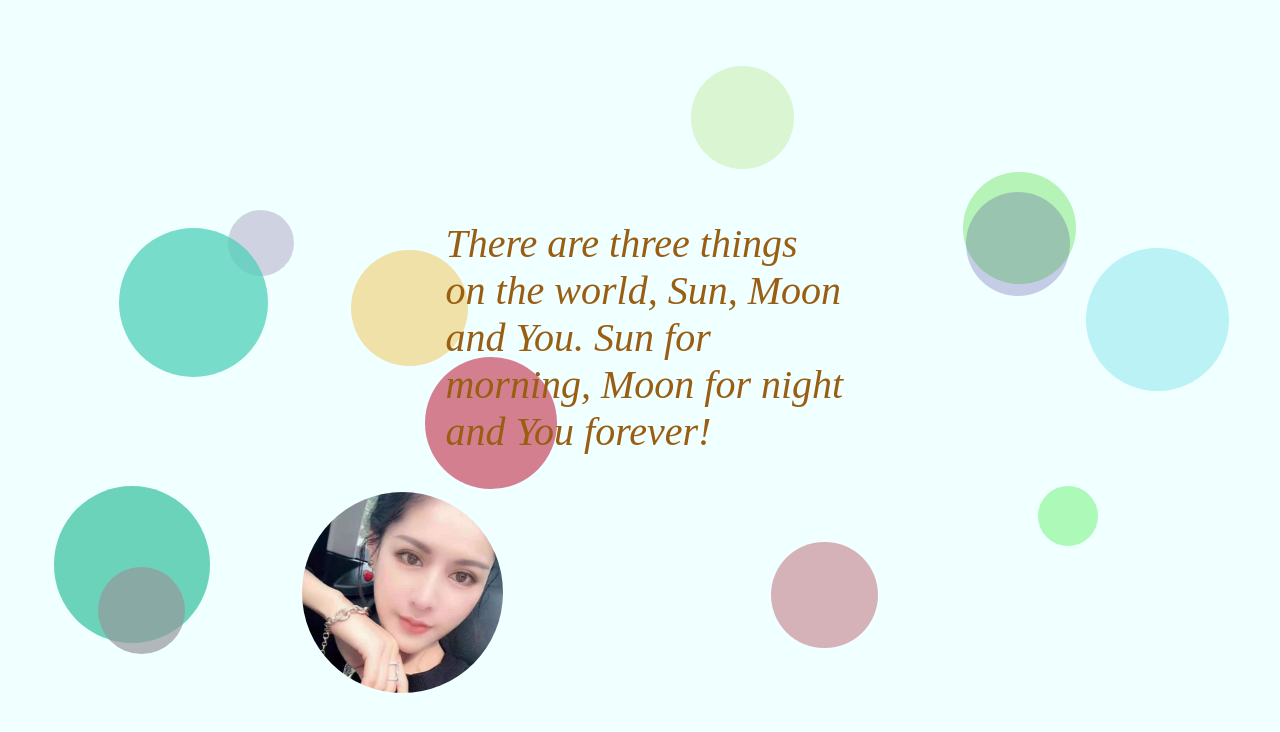
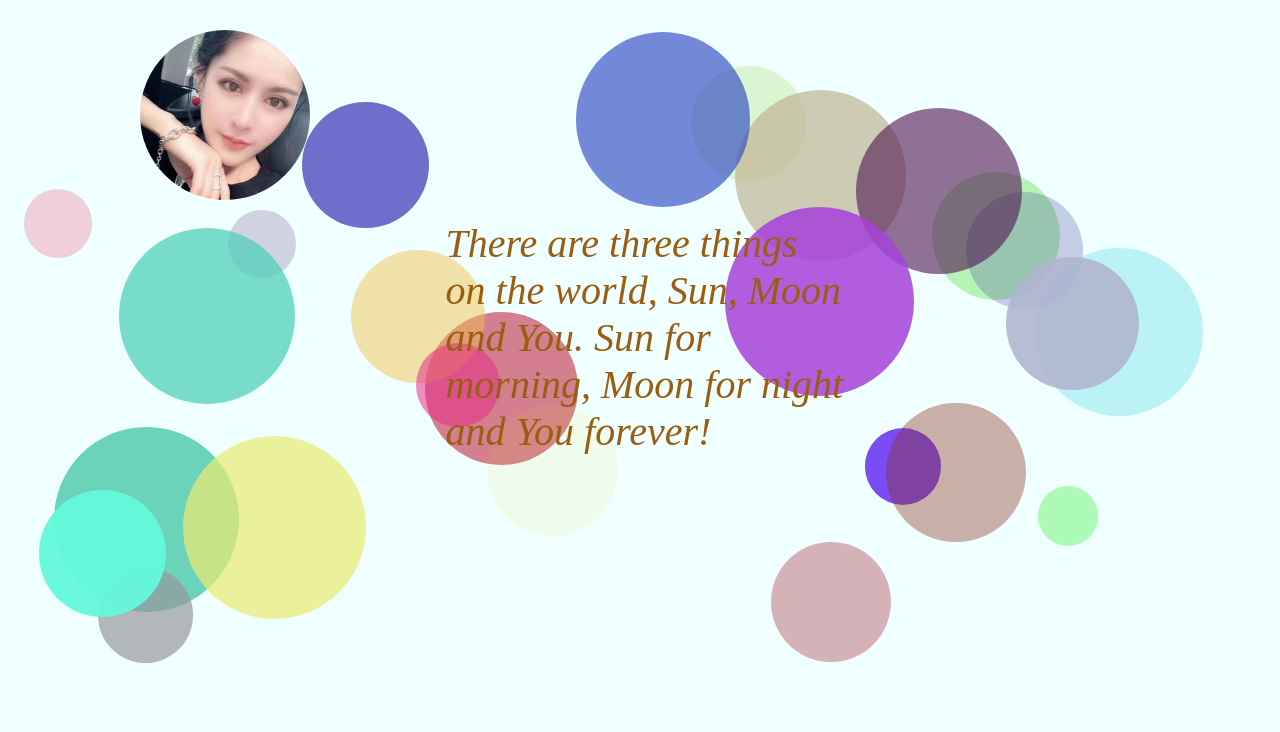
Before and after one commit to LaeL-Public/Queen, a plain HTML site: page ConfessionBalloon/index.html in a window 1280 px wide. Drawn offline with Linux system fonts and the light colour scheme.

Commit message:
update 1

```diff
--- a/ConfessionBalloon/index.html
+++ b/ConfessionBalloon/index.html
@@ -26,7 +26,7 @@
             }
         }, 5000);
 
-        for (let i = 0; i < 12; i++) {
+        for (let i = 0; i < 25; i++) {
             let b = new Balloon();
             b.drawBalloon(document.body);
             b.run();
--- a/ConfessionBalloon/js/Balloon.js
+++ b/ConfessionBalloon/js/Balloon.js
@@ -5,13 +5,13 @@ function Balloon(pic) {
     this.div.className = "balloon";
     if (pic == null) {
         this.bg = randomColor();
-        this.r = randomRange(30, 80);
+        this.r = randomRange(30, 95);
         this.speedX = randomRange(-6, 6);
         this.speedY = randomRange(-6, 6);
     }
     else {
         this.bg = pic;
-        this.r = randomRange(80, 120);
+        this.r = randomRange(60, 110);
         this.speedX = randomRange(-4, 4);
         this.speedY = randomRange(-4, 4);
     }
```
